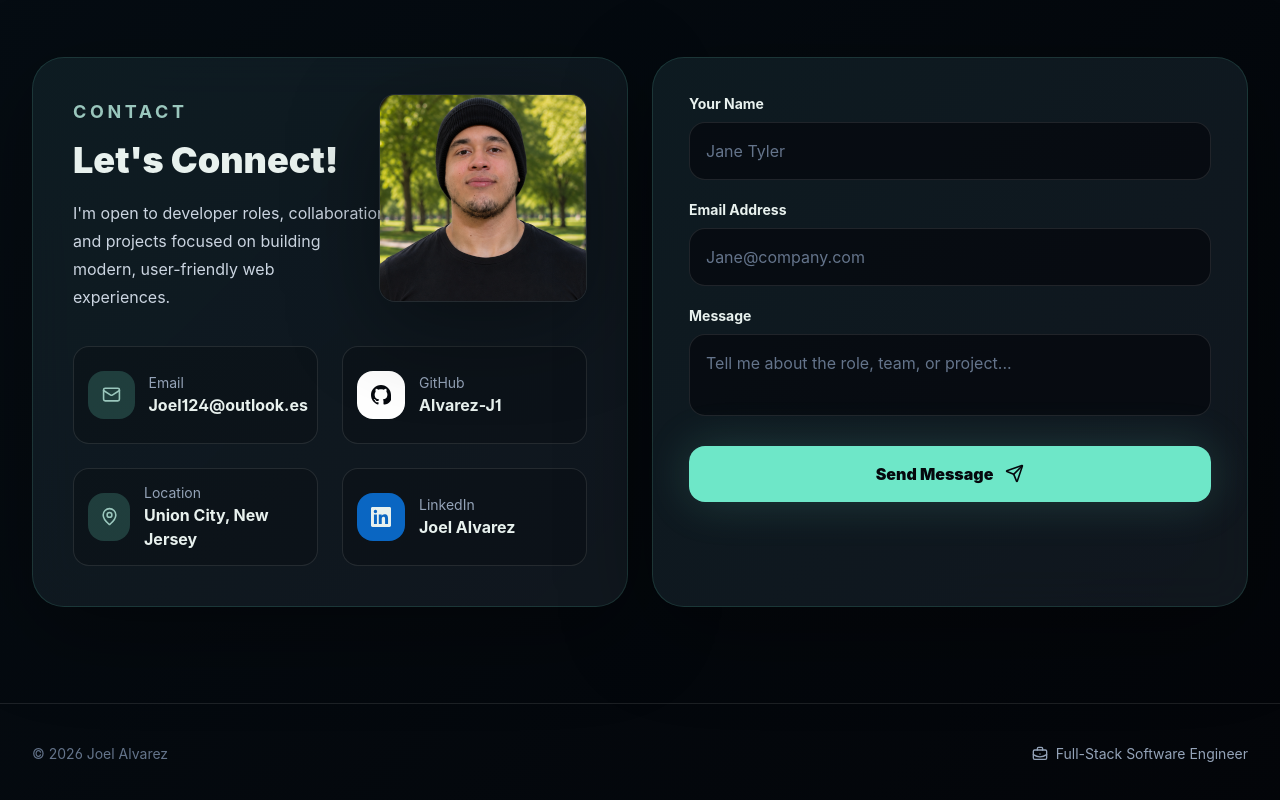
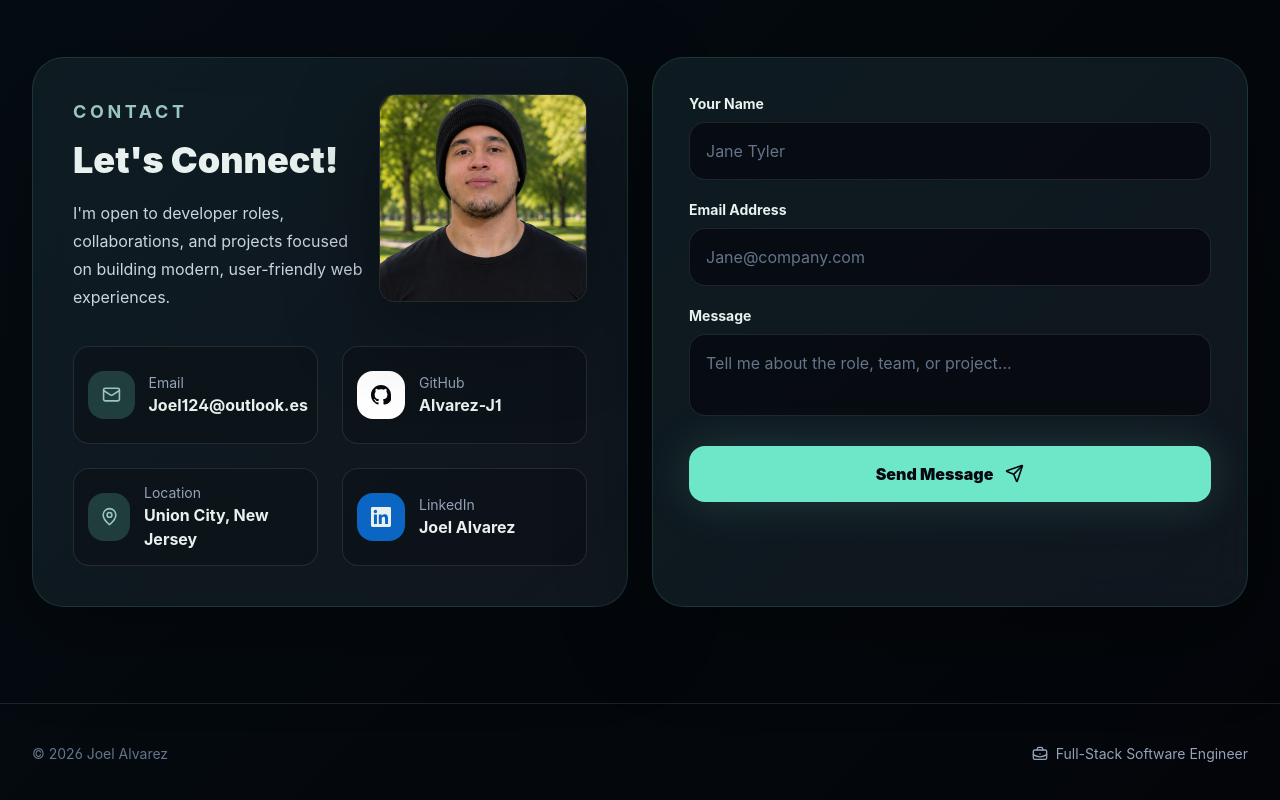
Before and after one commit to Alvarez-J1/Frontend-Portfolio, a Next.js app: page / in a window 1280 px wide. Shown: the part 5005-5805 px from the top of the page. Built offline with nearby package versions, Linux system fonts and the light colour scheme.

Commit message:
fixed responsiveness error in the contact section

```diff
--- a/app/page.tsx
+++ b/app/page.tsx
@@ -1342,7 +1342,9 @@ async function handleSubmit(event: React.FormEvent<HTMLFormElement>) {
                   Let&apos;s Connect!
                 </h2>
                 <p className="mt-4 w-full max-w-none pr-0 text-base leading-7 text-slate-300 md:max-w-[calc(100%-14.5rem)] xl:max-w-[calc(100%-13.75rem)]">
-                  <span className="md:whitespace-nowrap">I&apos;m open to developer roles, collaborations,</span>{" "}
+                  I&apos;m open to developer roles,<span className="xl:max-[1314px]:hidden"> </span>
+                  <br className="hidden xl:max-[1314px]:block" />
+                  <span className="min-[1315px]:whitespace-nowrap">collaborations,</span>{" "}
                   and projects focused on building modern, user-friendly web experiences.
                 </p>
                 <div className="relative mx-auto mt-5 aspect-[4/3] w-full max-w-[16rem] overflow-hidden rounded-2xl border border-white/10 bg-black/20 shadow-glass md:hidden">
```
